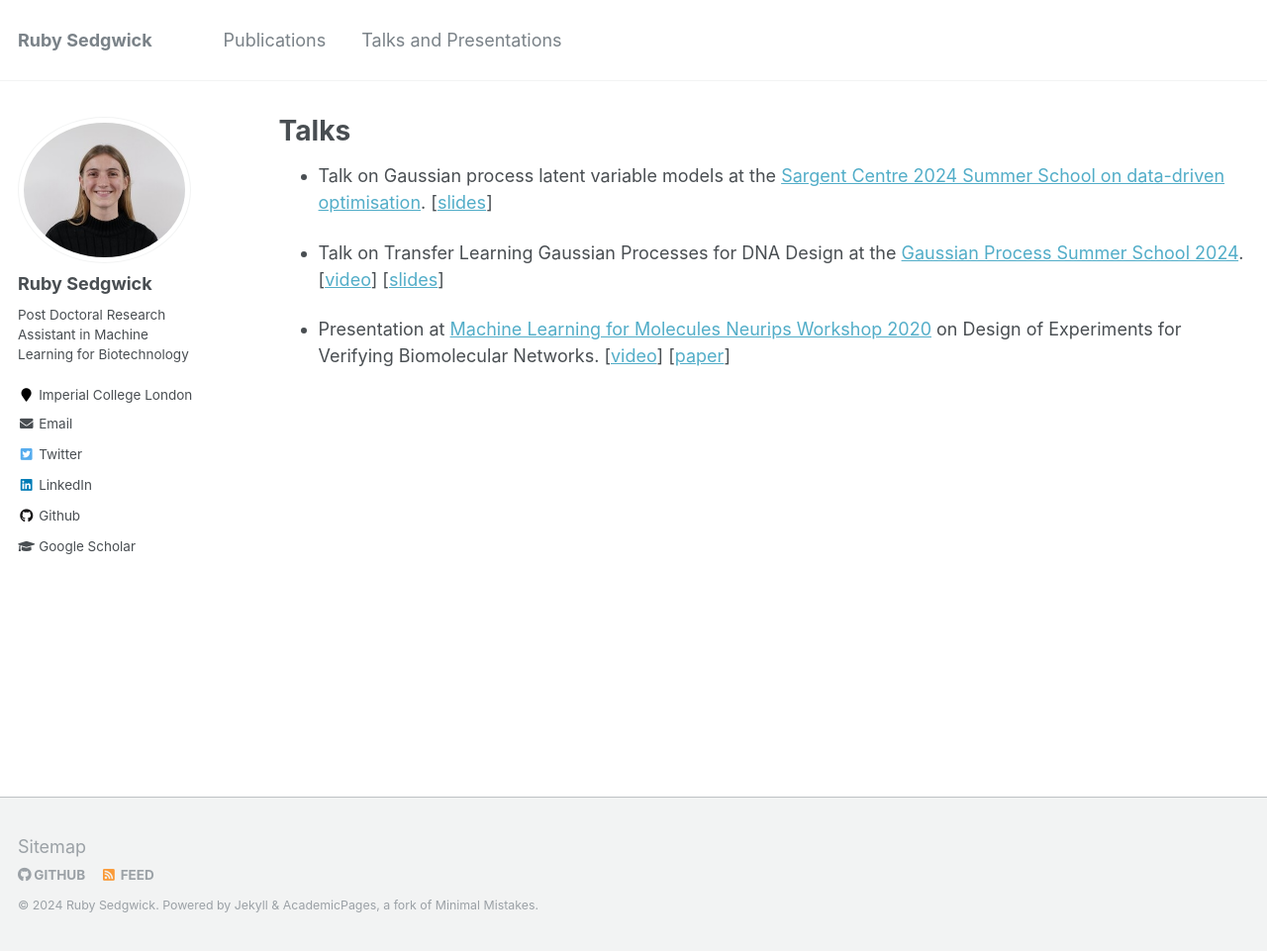
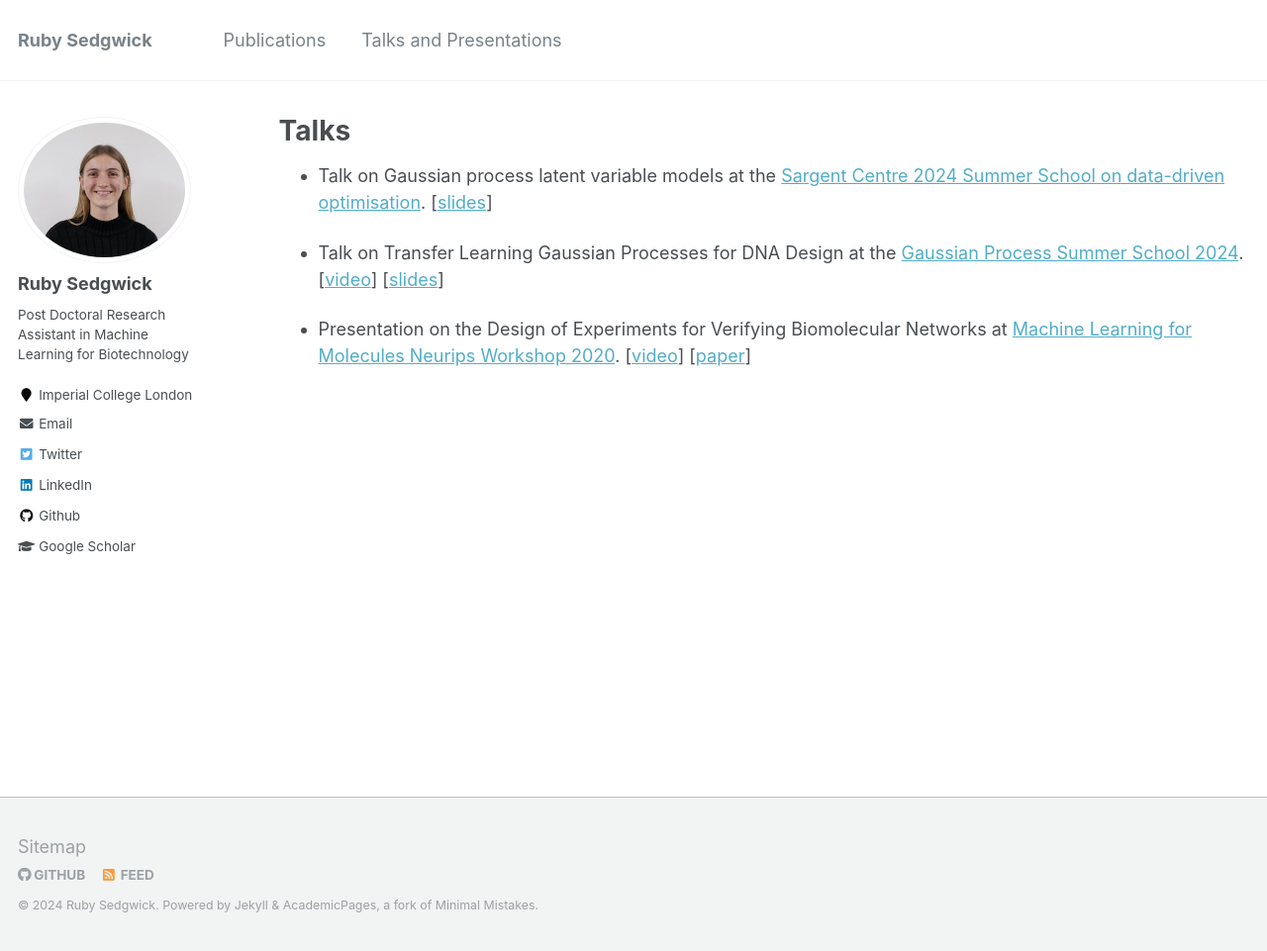
Before and after one commit to RSedgwick/rsedgwick.github.io, a Jekyll site: the page built from _pages/talks.md, in a window 1280 px wide and 961 px high. Shown: the whole window at 99% size. Built offline with Jekyll 4.4.1, drawn with Linux system fonts in a browser that asks for light colours; a script bundle is joined from its source files by our own code.

Commit message:
Update talks.md

```diff
--- a/_pages/talks.md
+++ b/_pages/talks.md
@@ -9,4 +9,4 @@
 
 - Talk on Transfer Learning Gaussian Processes for DNA Design at the [Gaussian Process Summer School 2024](https://gpss.cc/gpss24/workshop.html). [[video](https://www.youtube.com/watch?list=PLZ_xn3EIbxZF-HhT99I3yIb-BdylSM3M-&v=JQOKCbVLAEg)] [[slides](https://gpss.cc/gpss24/slides/Sedgwick2024.pdf)]
 
-- Presentation at [Machine Learning for Molecules Neurips Workshop 2020](https://neurips.cc/virtual/2020/public/workshop_16136.html) on Design of Experiments for Verifying Biomolecular Networks. [[video](https://www.youtube.com/watch?v=_AlpDLbuKjg)] [[paper](https://arxiv.org/abs/2011.10575)]
+- Presentation on the Design of Experiments for Verifying Biomolecular Networks at [Machine Learning for Molecules Neurips Workshop 2020](https://neurips.cc/virtual/2020/public/workshop_16136.html). [[video](https://www.youtube.com/watch?v=_AlpDLbuKjg)] [[paper](https://arxiv.org/abs/2011.10575)]
```
